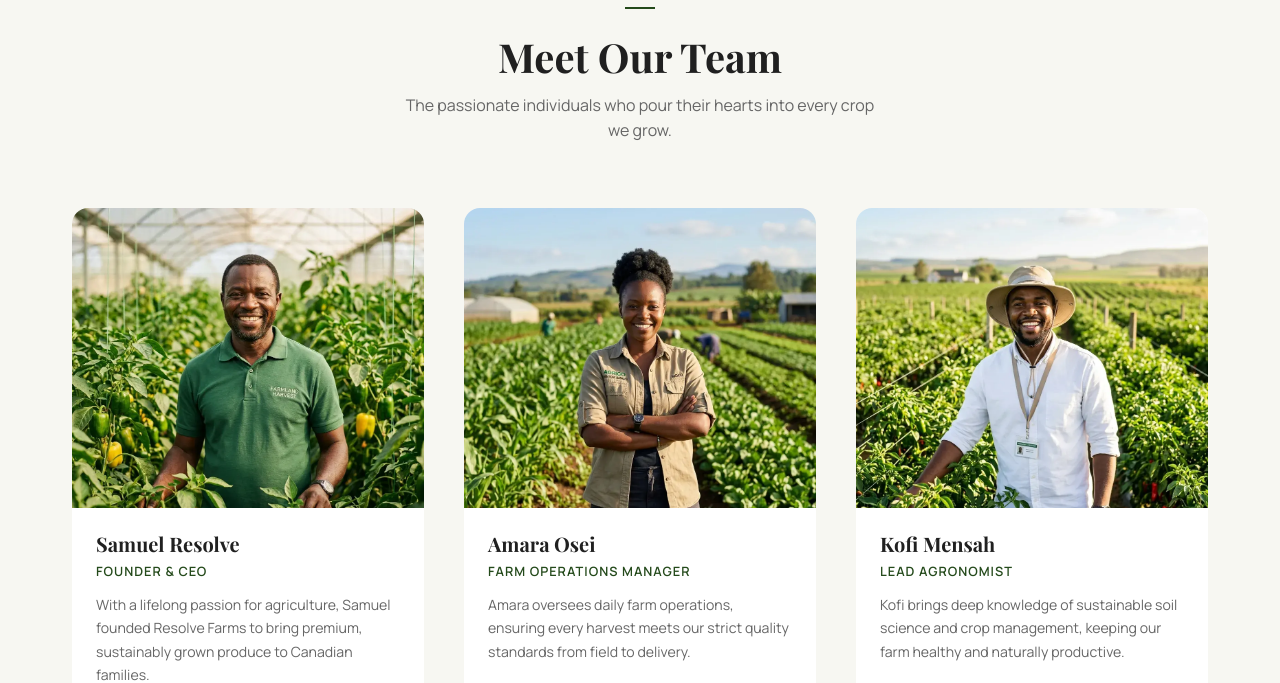
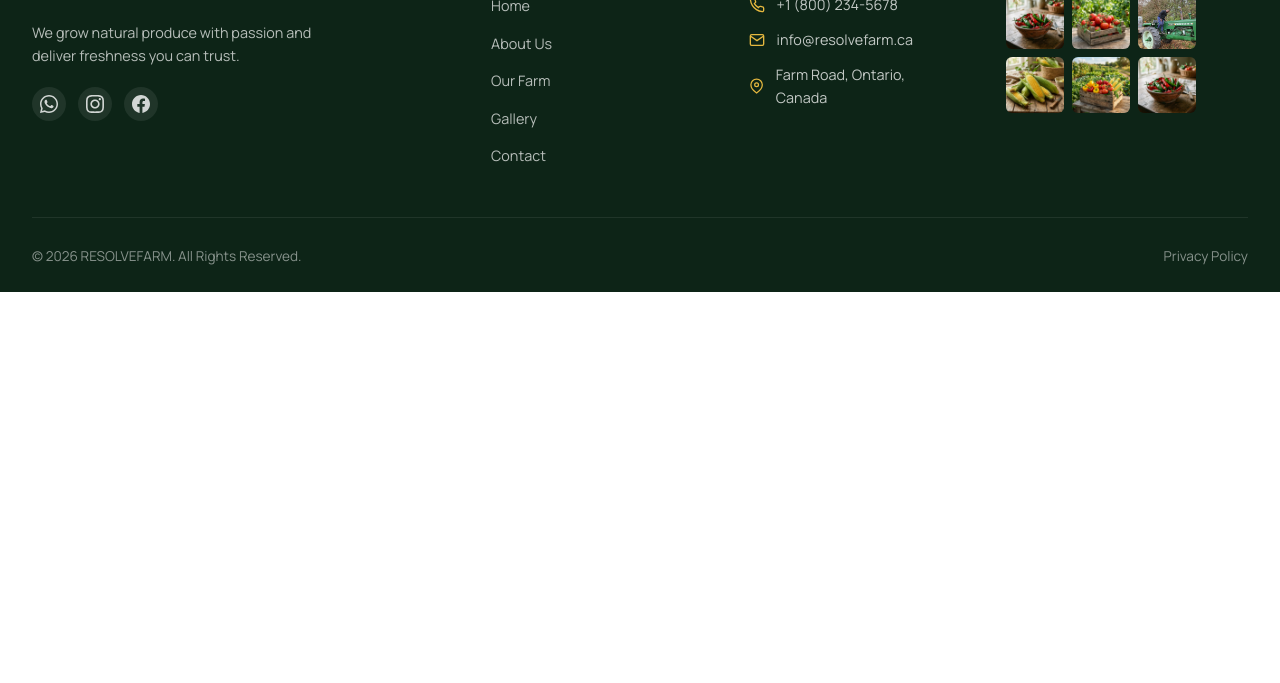
Before and after one commit to ojeniyigbenga166-glitch/Resolve-Farm, a website built with Vite: page pages/about.html in a window 1280 px wide. Shown: the part 2117-2800 px from the top of the page. After the commit the page ends 2409 px from the top, so only its background shows below. Built offline with nearby package versions, Linux system fonts and the light colour scheme; a web font is replaced by a local one.

Commit message:
refactor: remove Meet Our Team section from About page

```diff
--- a/pages/about.html
+++ b/pages/about.html
@@ -240,70 +240,6 @@
     </div>
   </section>
 
-  <!-- MEET THE TEAM SECTION -->
-  <section class="about-team">
-    <div class="about-team-container">
-      <div class="about-team-header">
-        <span class="team-eyebrow">THE PEOPLE BEHIND THE HARVEST</span>
-        <div class="team-divider"></div>
-        <h2>Meet Our Team</h2>
-        <p>The passionate individuals who pour their hearts into every crop we grow.</p>
-      </div>
-
-      <div class="team-grid">
-
-        <div class="team-card">
-          <div class="team-img-wrap">
-            <img src="/assets/images/farm/team-founder.webp" alt="Samuel Resolve - Founder & CEO">
-            <div class="team-social">
-              <a href="#" aria-label="LinkedIn">
-                <svg width="16" height="16" viewBox="0 0 24 24" fill="currentColor"><path d="M16 8a6 6 0 0 1 6 6v7h-4v-7a2 2 0 0 0-2-2 2 2 0 0 0-2 2v7h-4v-7a6 6 0 0 1 6-6zM2 9h4v12H2z"/><circle cx="4" cy="4" r="2"/></svg>
-              </a>
-            </div>
-          </div>
-          <div class="team-info">
-            <h3>Samuel Resolve</h3>
-            <span class="team-role">Founder &amp; CEO</span>
-            <p>With a lifelong passion for agriculture, Samuel founded Resolve Farms to bring premium, sustainably grown produce to Canadian families.</p>
-          </div>
-        </div>
-
-        <div class="team-card">
-          <div class="team-img-wrap">
-            <img src="/assets/images/farm/team-manager.webp" alt="Amara Osei - Farm Operations Manager">
-            <div class="team-social">
-              <a href="#" aria-label="LinkedIn">
-                <svg width="16" height="16" viewBox="0 0 24 24" fill="currentColor"><path d="M16 8a6 6 0 0 1 6 6v7h-4v-7a2 2 0 0 0-2-2 2 2 0 0 0-2 2v7h-4v-7a6 6 0 0 1 6-6zM2 9h4v12H2z"/><circle cx="4" cy="4" r="2"/></svg>
-              </a>
-            </div>
-          </div>
-          <div class="team-info">
-            <h3>Amara Osei</h3>
-            <span class="team-role">Farm Operations Manager</span>
-            <p>Amara oversees daily farm operations, ensuring every harvest meets our strict quality standards from field to delivery.</p>
-          </div>
-        </div>
-
-        <div class="team-card">
-          <div class="team-img-wrap">
-            <img src="/assets/images/farm/team-agronomist.webp" alt="Kofi Mensah - Lead Agronomist">
-            <div class="team-social">
-              <a href="#" aria-label="LinkedIn">
-                <svg width="16" height="16" viewBox="0 0 24 24" fill="currentColor"><path d="M16 8a6 6 0 0 1 6 6v7h-4v-7a2 2 0 0 0-2-2 2 2 0 0 0-2 2v7h-4v-7a6 6 0 0 1 6-6zM2 9h4v12H2z"/><circle cx="4" cy="4" r="2"/></svg>
-              </a>
-            </div>
-          </div>
-          <div class="team-info">
-            <h3>Kofi Mensah</h3>
-            <span class="team-role">Lead Agronomist</span>
-            <p>Kofi brings deep knowledge of sustainable soil science and crop management, keeping our farm healthy and naturally productive.</p>
-          </div>
-        </div>
-
-      </div>
-    </div>
-  </section>
-
   <!-- FOOTER -->
   <footer class="site-footer">
     <div class="container">
```
